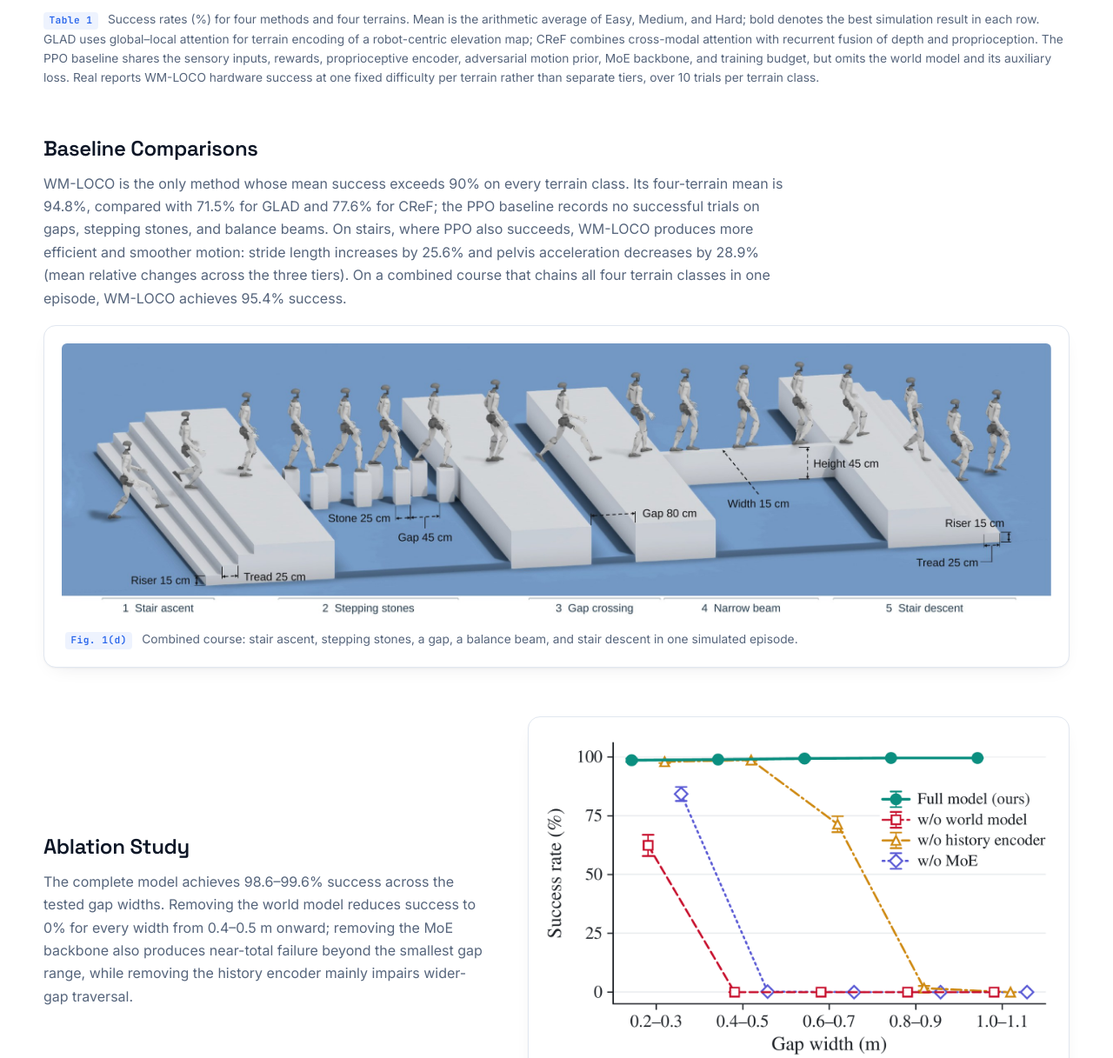
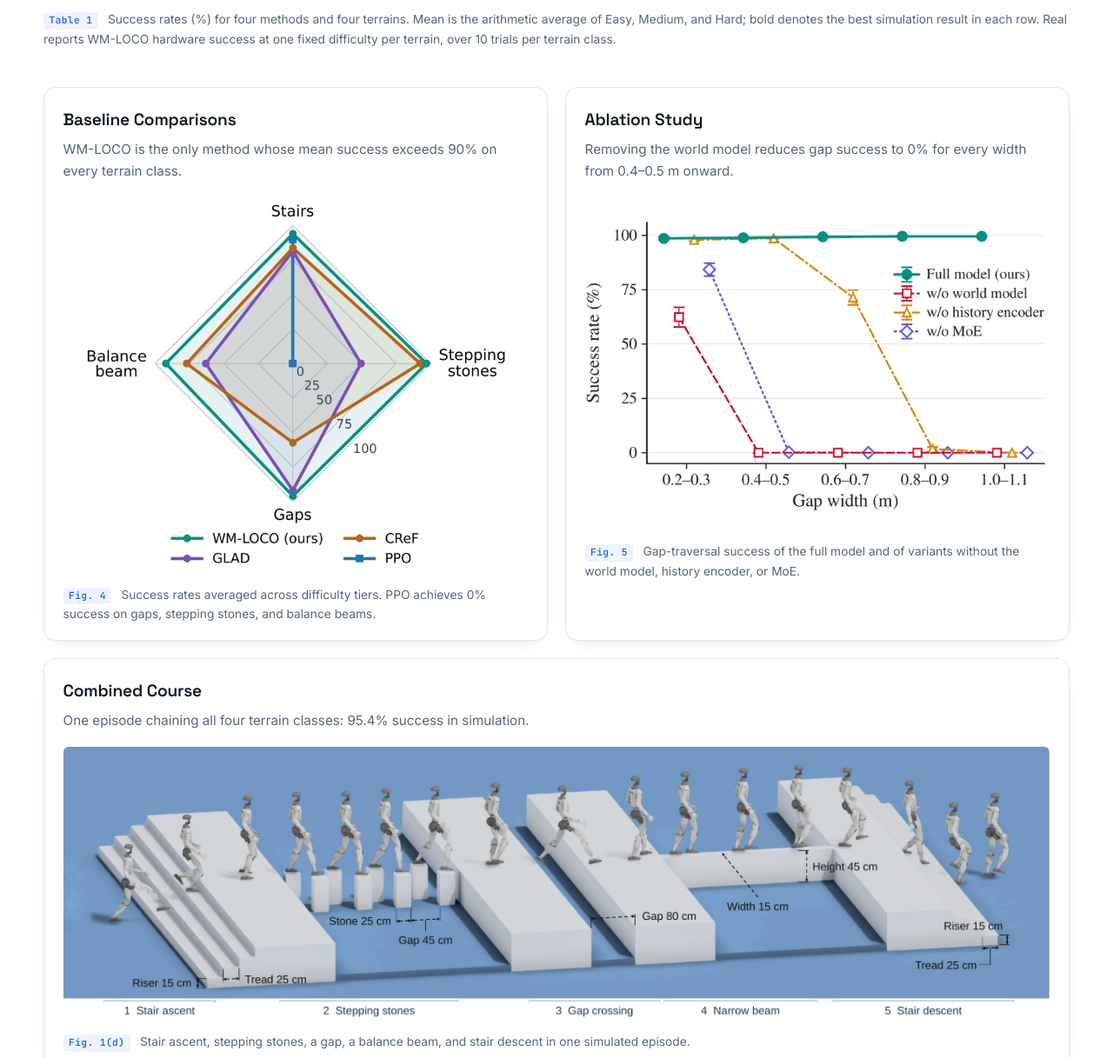
Before and after one commit to M0PUPPET/wm-loco, a plain HTML site: page index.html in a window 1280 px wide. Shown: the part 4408-5625 px from the top of the page at 87% size. Drawn offline with Linux system fonts and the light colour scheme.

Commit message:
Results as uniform cards; Fig. 4 back for the baseline comparison
Baseline comparison is one sentence plus the paper's radar chart; ablation
sits beside it in a matching card, combined course and world-model
validation span the row. Table 1 caption trimmed to the paper's wording;
citation aligned with the other sections.

```diff
--- a/index.html
+++ b/index.html
@@ -228,74 +228,58 @@
           <p class="media-caption">
             <span class="fig-tag">Table 1</span>
             Success rates (%) for four methods and four terrains. Mean is the arithmetic average of Easy, Medium, and
-            Hard; bold denotes the best simulation result in each row. GLAD uses global–local attention for terrain
-            encoding of a robot-centric elevation map; CReF combines cross-modal attention with recurrent fusion of depth
-            and proprioception. The PPO baseline shares the sensory inputs, rewards, proprioceptive encoder, adversarial
-            motion prior, MoE backbone, and training budget, but omits the world model and its auxiliary loss. Real
-            reports WM-LOCO hardware success at one fixed difficulty per terrain rather than separate tiers, over 10
-            trials per terrain class.
+            Hard; bold denotes the best simulation result in each row. Real reports WM-LOCO hardware success at one fixed
+            difficulty per terrain, over 10 trials per terrain class.
           </p>
         </div>
 
-        <div class="result-block reveal">
-          <h3>Baseline Comparisons</h3>
-          <p>
-            WM-LOCO is the only method whose mean success exceeds 90% on every terrain class. Its four-terrain mean is
-            94.8%, compared with 71.5% for GLAD and 77.6% for CReF; the PPO baseline records no successful trials on gaps,
-            stepping stones, and balance beams. On stairs, where PPO also succeeds, WM-LOCO produces more efficient and smoother
-            motion: stride length increases by 25.6% and pelvis acceleration decreases by 28.9% (mean relative changes
-            across the three tiers). On a combined
-            course that chains all four terrain classes in one episode, WM-LOCO achieves 95.4% success.
-          </p>
-        </div>
+        <div class="result-grid">
+          <article class="result-card reveal">
+            <h3>Baseline Comparisons</h3>
+            <p>WM-LOCO is the only method whose mean success exceeds 90% on every terrain class.</p>
+            <a class="result-media zoom" href="assets/fig-radar-v2.png" data-lightbox="image" aria-label="Enlarge Fig. 4"><img
+              src="assets/fig-radar-v2.png"
+              alt="Radar chart of success rates averaged across difficulty tiers for PPO, GLAD, CReF, and WM-LOCO on stairs, gaps, stepping stones, and balance beams"
+              width="1600" height="1292" loading="lazy" /></a>
+            <p class="media-caption"><span class="fig-tag">Fig. 4</span> Success rates averaged across difficulty tiers. PPO achieves 0% success on gaps, stepping stones, and balance beams.</p>
+          </article>
 
-        <figure class="figure-card result-figure reveal">
-          <a class="zoom" href="assets/fig-combined-course-v5.jpg" data-lightbox="image" aria-label="Enlarge Fig. 1(d)"><img src="assets/fig-combined-course-v5.jpg"
-            alt="Keyframes of WM-LOCO on a combined simulation course: stair ascent, stepping stones, gap crossing, narrow beam, and stair descent"
-            width="2400" height="664" loading="lazy" /></a>
-          <figcaption><span class="fig-tag">Fig. 1(d)</span> Combined course: stair ascent, stepping stones, a gap, a balance beam, and stair descent in one simulated episode.</figcaption>
-        </figure>
-
-        <div class="result-row reveal">
-          <div class="result-text">
+          <article class="result-card reveal">
             <h3>Ablation Study</h3>
-            <p>
-              The complete model achieves 98.6–99.6% success across the tested gap widths. Removing the world model reduces
-              success to 0% for every width from 0.4–0.5 m onward; removing the MoE backbone also produces near-total failure
-              beyond the smallest gap range, while removing the history encoder mainly impairs wider-gap traversal.
-            </p>
-          </div>
-          <figure class="figure-card">
-            <a class="zoom" href="assets/fig-ablation-gap-v5.png" data-lightbox="image" aria-label="Enlarge Fig. 5"><img src="assets/fig-ablation-gap-v5.png"
+            <p>Removing the world model reduces gap success to 0% for every width from 0.4–0.5 m onward.</p>
+            <a class="result-media zoom" href="assets/fig-ablation-gap-v5.png" data-lightbox="image" aria-label="Enlarge Fig. 5"><img
+              src="assets/fig-ablation-gap-v5.png"
               alt="Gap-traversal success versus gap width for the full model and for variants without the world model, history encoder, or MoE"
               width="1400" height="892" loading="lazy" /></a>
-            <figcaption><span class="fig-tag">Fig. 5</span> Gap-traversal success of the full model and of variants without the world model, history encoder, or MoE.</figcaption>
-          </figure>
-        </div>
+            <p class="media-caption"><span class="fig-tag">Fig. 5</span> Gap-traversal success of the full model and of variants without the world model, history encoder, or MoE.</p>
+          </article>
 
-        <div class="result-block reveal">
-          <h3>World-Model Validation</h3>
-          <p>
-            Given recorded actions, the world model predicts 15 updates (1.5 s) ahead without future observations. Its
-            predicted depth stays closer to the Isaac Lab measurements than controls that repeat the initial observation or
-            supply alternative actions, across the whole horizon. At 1.5 s, joint-position and joint-velocity errors remain
-            close to the current-observation reconstruction reference; at 1.0 s, reward prediction reaches 0.072 MAE with
-            0.887 correlation.
-          </p>
-          <figure class="figure-card">
-            <a class="zoom" href="assets/fig-wm-multistep-v5.png" data-lightbox="image" aria-label="Enlarge Fig. 3"><img src="assets/fig-wm-multistep-v5.png"
+          <article class="result-card result-card--wide reveal">
+            <h3>Combined Course</h3>
+            <p>One episode chaining all four terrain classes: 95.4% success in simulation.</p>
+            <a class="zoom" href="assets/fig-combined-course-v5.jpg" data-lightbox="image" aria-label="Enlarge Fig. 1(d)"><img
+              src="assets/fig-combined-course-v5.jpg"
+              alt="Keyframes of WM-LOCO on a combined simulation course: stair ascent, stepping stones, gap crossing, narrow beam, and stair descent"
+              width="2400" height="664" loading="lazy" /></a>
+            <p class="media-caption"><span class="fig-tag">Fig. 1(d)</span> Stair ascent, stepping stones, a gap, a balance beam, and stair descent in one simulated episode.</p>
+          </article>
+
+          <article class="result-card result-card--wide reveal">
+            <h3>World-Model Validation</h3>
+            <p>Given recorded actions, the world model predicts 15 updates (1.5 s) ahead without future observations.</p>
+            <a class="zoom" href="assets/fig-wm-multistep-v5.png" data-lightbox="image" aria-label="Enlarge Fig. 3"><img
+              src="assets/fig-wm-multistep-v5.png"
               alt="Multi-step world-model predictions on stepping stones: ground-truth and predicted depth sequences, depth prediction error, and proprioception prediction error over a 1.5 s horizon"
               width="1890" height="1047" loading="lazy" /></a>
-            <figcaption><span class="fig-tag">Fig. 3</span> Multi-step world-model predictions on stepping stones: (a) depth sequences; (b, c) depth and proprioceptive errors. Rollouts receive no future observations.</figcaption>
-          </figure>
+            <p class="media-caption"><span class="fig-tag">Fig. 3</span> Multi-step world-model predictions on stepping stones: (a) depth sequences; (b, c) depth and proprioceptive errors. Rollouts receive no future observations.</p>
+          </article>
         </div>
-
       </div>
     </section>
 
     <!-- ======================================================== CITATION -->
     <section class="section band" id="citation">
-      <div class="container narrow">
+      <div class="container">
         <div class="section-head">
           <p class="kicker">04</p>
           <h2>Citation</h2>
--- a/styles.css
+++ b/styles.css
@@ -264,7 +264,7 @@ sup, sub { line-height: 0; }
 .zoom:hover img { opacity: 0.92; }
 
 .abstract-block { max-width: 860px; margin-top: clamp(2.5rem, 5vw, 3.5rem); }
-.abstract-block h3, .result-block h3, .result-text h3 {
+.abstract-block h3 {
   margin: 0 0 0.75rem;
   font-family: var(--font-display); font-weight: 600;
   font-size: clamp(1.25rem, 2.2vw, 1.5rem); line-height: 1.25; letter-spacing: -0.015em;
@@ -319,15 +319,34 @@ sup, sub { line-height: 0; }
 .results-table tbody tr.mean-row td:not([rowspan]) { background: #f7f9fd; font-weight: 600; }
 .table-wrap .media-caption { margin: 0.8rem 0 0; }
 
-.result-block, .result-row { margin-top: clamp(2.5rem, 5vw, 3.5rem); }
-.result-block > p { max-width: 860px; margin: 0 0 1.1rem; color: var(--muted); }
-.result-row { display: grid; grid-template-columns: minmax(0, 0.9fr) minmax(0, 1.1fr); gap: clamp(1.5rem, 4vw, 3rem); align-items: center; }
-.result-text p { margin: 0; color: var(--muted); }
-.result-figure { margin-top: 0; }
+/* result cards: title, one sentence, figure, caption — two per row,
+   wide figures span the row; figures in the paired cards share one frame
+   aspect so the two cards line up. */
+.result-grid {
+  display: grid; grid-template-columns: repeat(2, minmax(0, 1fr));
+  gap: 1.25rem;
+  margin-top: clamp(2rem, 4vw, 2.75rem);
+}
+.result-card {
+  display: flex; flex-direction: column;
+  padding: 1.35rem 1.35rem 1.15rem;
+  border: 1px solid var(--line); border-radius: var(--radius);
+  background: #fff; box-shadow: var(--shadow);
+}
+.result-card--wide { grid-column: 1 / -1; }
+.result-card h3 {
+  margin: 0 0 0.3rem;
+  font-family: var(--font-display); font-weight: 600; font-size: 1.2rem; letter-spacing: -0.01em;
+}
+.result-card > p:not(.media-caption) { margin: 0 0 1.1rem; font-size: 0.95rem; color: var(--muted); }
+.result-card img { width: 100%; height: auto; border-radius: 6px; }
+.result-media { display: flex; align-items: center; justify-content: center; aspect-ratio: 7 / 5; }
+.result-media img { width: 100%; height: 100%; object-fit: contain; }
+.result-card .media-caption { margin: 0.9rem 0 0; }
 
 /* -------------------------------------------------------------- citation */
 
-.cite-box { position: relative; border: 1px solid var(--line); border-radius: var(--radius); background: #fff; box-shadow: var(--shadow); }
+.cite-box { position: relative; max-width: 860px; border: 1px solid var(--line); border-radius: var(--radius); background: #fff; box-shadow: var(--shadow); }
 .cite-box pre { margin: 0; padding: 1.2rem 1.3rem; overflow-x: auto; }
 .cite-box code { font-family: var(--font-mono); font-size: 0.82rem; line-height: 1.7; color: #24324a; }
 .copy-btn {
@@ -458,7 +477,9 @@ img.lightbox-media { background: #fff; cursor: zoom-in; }
   .nav-toggle { display: block; margin-left: 0.5rem; }
   .org-logo { margin-left: auto; }
   .hero-inner { grid-template-columns: 1fr; }
-  .result-row { grid-template-columns: 1fr; }
+  .result-grid { grid-template-columns: 1fr; }
+  .result-media { aspect-ratio: auto; }
+  .result-media img { height: auto; }
 }
 
 @media (max-width: 640px) {
```
Also changed, not shown: assets/fig-radar-v2.png (added).
